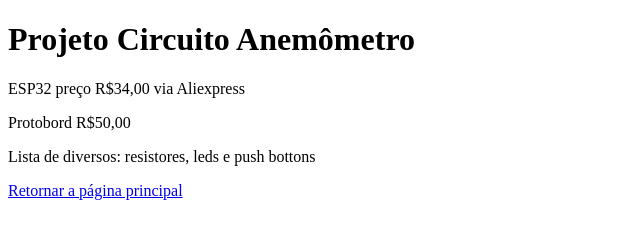
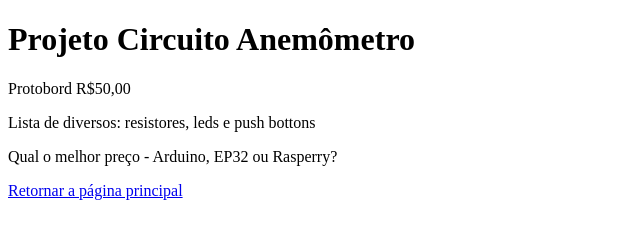
Before and after one commit to EDSONFLORE/desafio1_cursogit, a plain HTML site: page Componentes.html in a window 1280 px wide. Shown: the whole page, without its empty margins (0-640 px from the left). Drawn offline with Linux system fonts and the light colour scheme.

Commit message:
Modificado relações de microcontroladores

```diff
--- a/Componentes.html
+++ b/Componentes.html
@@ -8,9 +8,9 @@
 </head>
 <body>
     <h1>Projeto Circuito Anemômetro</h1>
-    <p>ESP32 preço R$34,00 via Aliexpress</p>
     <p>Protobord R$50,00</p>
     <p>Lista de diversos: resistores, leds e push bottons</p>
+    <p>Qual o melhor preço - Arduino, EP32 ou Rasperry?</p>
     <a href="index.html">Retornar a página principal</a>
 </body>
 </html>
```
